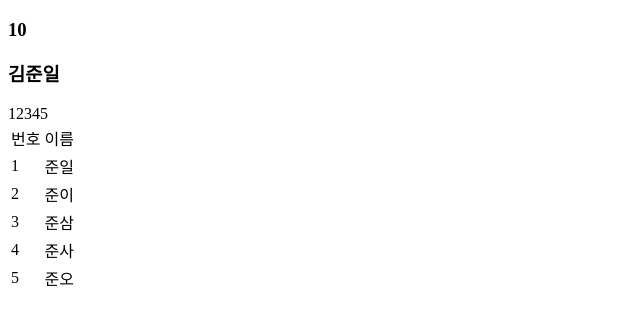
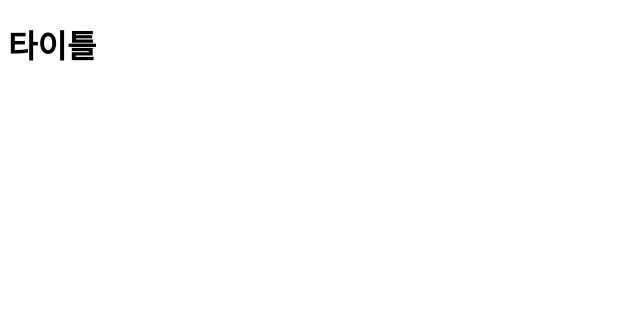
Before and after one commit to JINHYUN-BRIGHTEVERYDAY/React-Study, a React (Vite) app: page / in a window 1280 px wide. Shown: the top 324 px of the page, without its empty margins (0-640 px from the left). Built offline with nearby package versions, Linux system fonts and the light colour scheme.

Commit message:
feat : 렌더링

```diff
--- a/src/main.jsx
+++ b/src/main.jsx
@@ -4,11 +4,16 @@
 // 컴포넌트
 // const name = "김준일" "김준이";
 
-const currentApp = "ch01";
+// const currentApp = "ch01_1";
+const currentApp = "ch01_2";
 
 const appObj = {
     ch01 : <App01 />,
     // "ch02" : <App02 />,
+    ch01_1: <h1>ch01_1 렌더링</h1>,
+    ch01_2: BoxComponent(),
+    ch01_3: <BoxComponent />,
+    ch01_4: <BoxComponent></BoxComponent>,
 }
 
 // 두 개 이상 태그 -> 예외없이 반드시 감싸야
@@ -16,3 +21,17 @@
 
 const root = document.getElementById('root');
 createRoot(root).render(appObj[currentApp]);
+
+function BoxComponent() {
+    return <div><TitleComponent /></div>
+}
+
+// function BoxComponent() {
+    // return <div>box</div>
+// }
+//
+//
+
+function TitleComponent() {
+    return <h1>타이틀</h1>
+}
```
